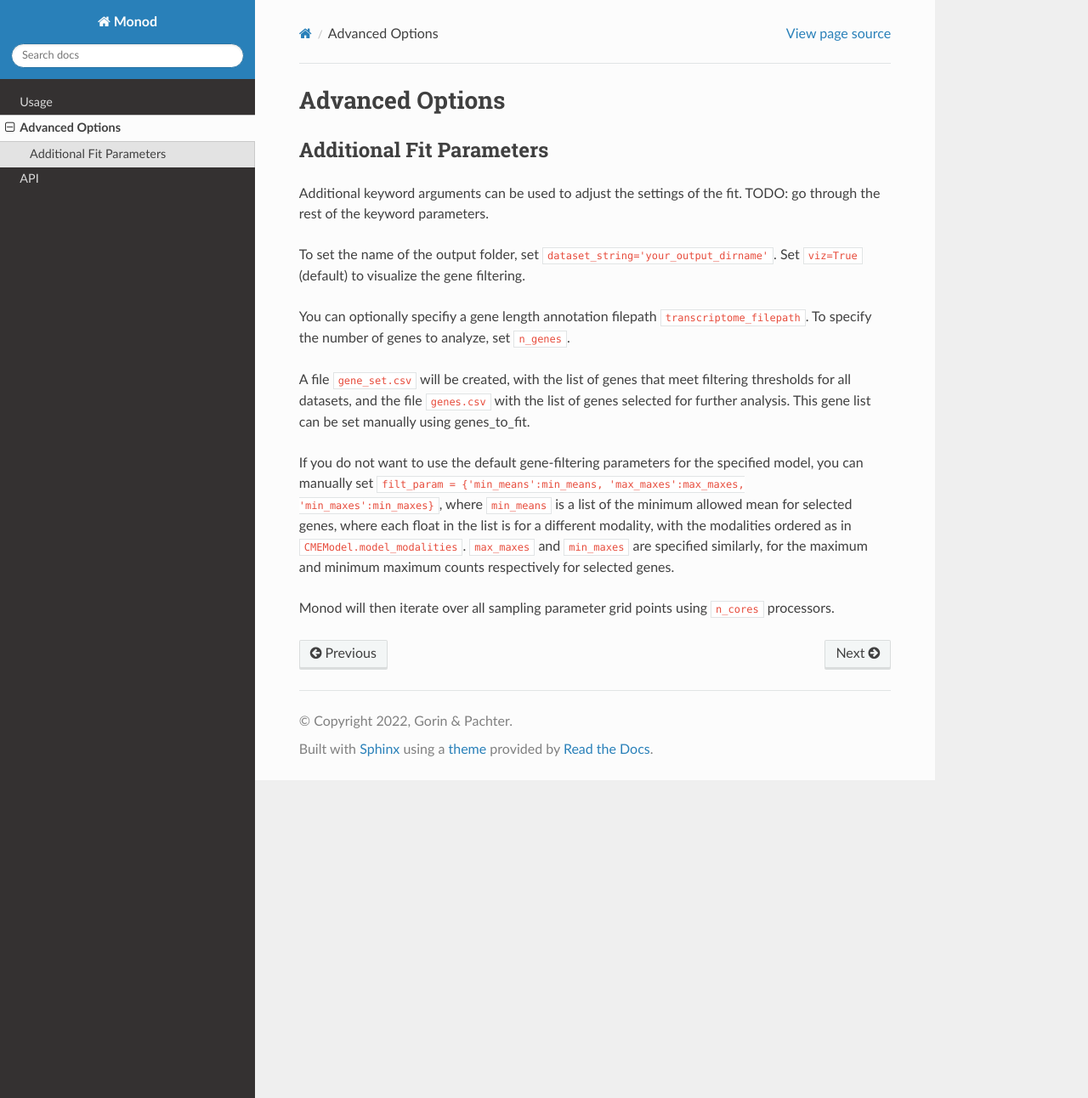
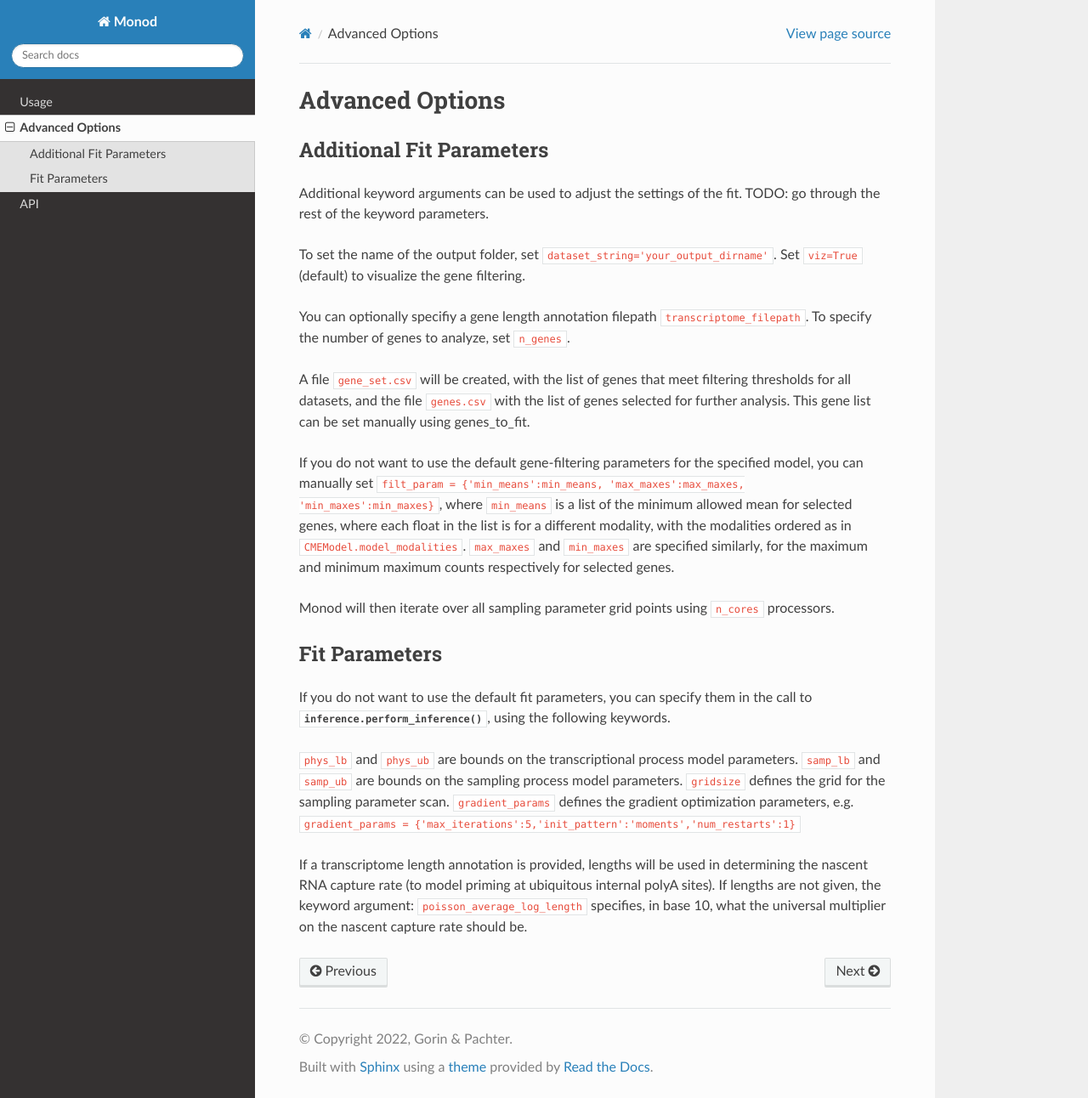
Before and after one commit to pachterlab/monod_examples, a Sphinx documentation site: the page built from docs/source/advanced.rst, in a window 1280 px wide and 1292 px high. Shown: the whole window at 85% size. Built offline with Sphinx 7.4.7 and the Read the Docs theme 3.1.0, drawn with Linux system fonts in a browser that asks for light colours.

Commit message:
Update advanced.rst
added fit params

```diff
--- a/docs/source/advanced.rst
+++ b/docs/source/advanced.rst
@@ -17,3 +17,15 @@ A file ``gene_set.csv`` will be created, with the list of genes that meet filter
 If you do not want to use the default gene-filtering parameters for the specified model, you can manually set ``filt_param = {'min_means':min_means, 'max_maxes':max_maxes, 'min_maxes':min_maxes}``, where ``min_means`` is a list of the minimum allowed mean for selected genes, where each float in the list is for a different modality, with the modalities ordered as in ``CMEModel.model_modalities``. ``max_maxes`` and ``min_maxes`` are specified similarly, for the maximum and minimum maximum counts respectively for selected genes.
 
 Monod will then iterate over all sampling parameter grid points using ``n_cores`` processors.
+
+Fit Parameters
+------------------
+
+If you do not want to use the default fit parameters, you can specify them in the call to :py:func:`inference.perform_inference`, using the following keywords.
+
+``phys_lb`` and ``phys_ub`` are bounds on the transcriptional process model parameters.
+``samp_lb`` and ``samp_ub`` are bounds on the sampling process model parameters.
+``gridsize`` defines the grid for the sampling parameter scan.
+``gradient_params`` defines the gradient optimization parameters, e.g. ``gradient_params = {'max_iterations':5,'init_pattern':'moments','num_restarts':1}``
+
+If a transcriptome length annotation is provided, lengths will be used in determining the nascent RNA capture rate (to model priming at ubiquitous internal polyA sites). If lengths are not given, the keyword argument: ``poisson_average_log_length`` specifies, in base 10, what the universal multiplier on the nascent capture rate should be.
```
